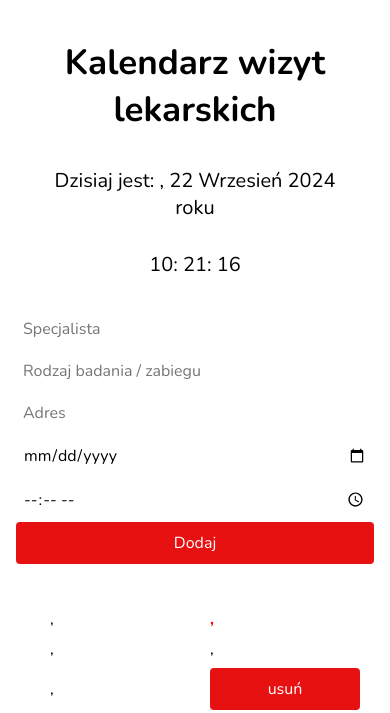
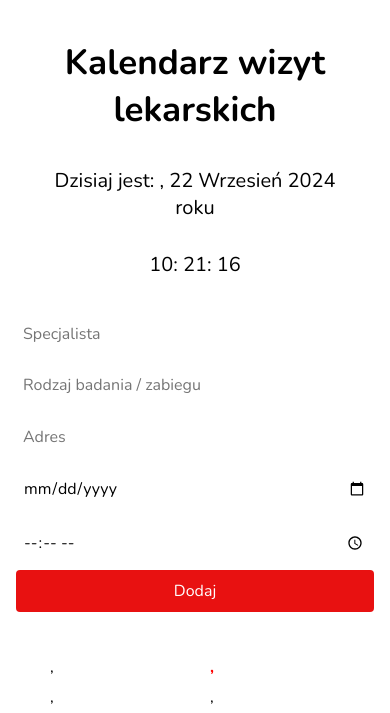
Before and after one commit to PaulinaD-code/medical-visit, a plain HTML site: page index.html in a window 390 px wide. Shown: the top 713 px of the page. Drawn offline with nearby package versions, Linux system fonts and the light colour scheme; a web font is replaced by a local one.

Commit message:
Update calendarExamination.css

```diff
--- a/calendarExamination.css
+++ b/calendarExamination.css
@@ -163,4 +163,14 @@ h1{
     padding: .5em;
   }
 
+  .doctor-type-input-css,
+  .examination-css,
+  .examination-address-ccs,
+  .examination-time-css,
+  .examination-date-css{
+    margin:.3em 0;
+    width: 100%;
+    box-sizing: border-box;
+   }
+
 }
```
